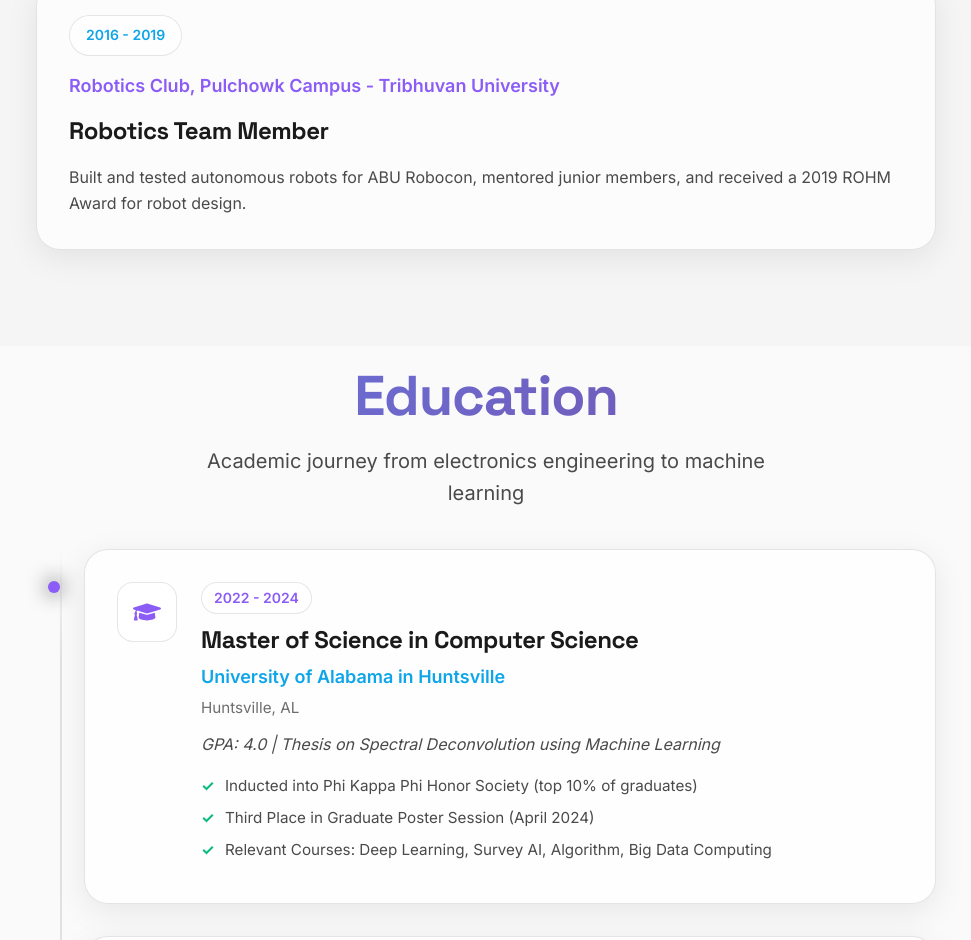
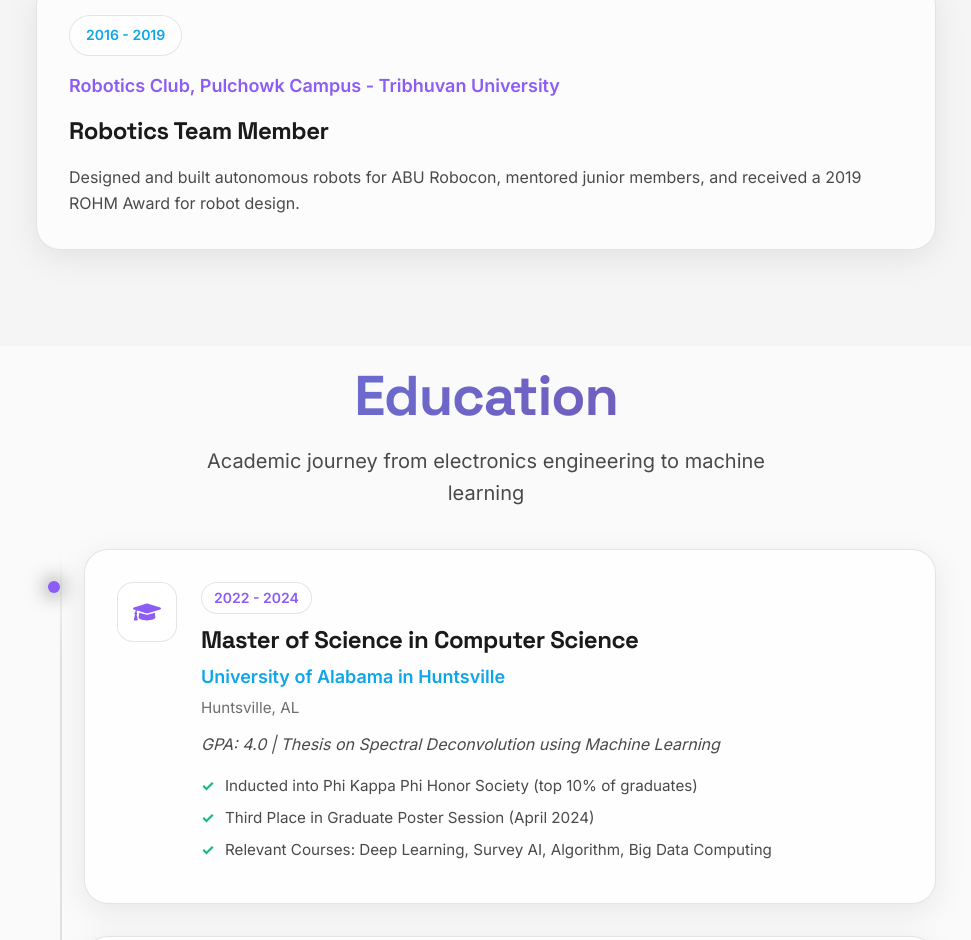
Before and after one commit to connectwithprakash/connectwithprakash.github.io, a React (Vite) app: page /about in a window 1280 px wide. Shown: the part 3713-4653 px from the top of the page, without its empty margins (154-1125 px from the left). Built offline with nearby package versions, Linux system fonts and the light colour scheme; no server answers.

Commit message:
fix(about): refine robotics timeline wording

```diff
--- a/src/components/About.jsx
+++ b/src/components/About.jsx
@@ -331,7 +331,7 @@
                 onToggle={handleTimelineToggle}
               >
                 <p className="timeline-desc">
-                  Built and tested autonomous robots for ABU Robocon, mentored junior members, and received a 2019 ROHM Award for robot design.
+                  Designed and built autonomous robots for ABU Robocon, mentored junior members, and received a 2019 ROHM Award for robot design.
                 </p>
               </TimelineDetails>
             </div>
```
